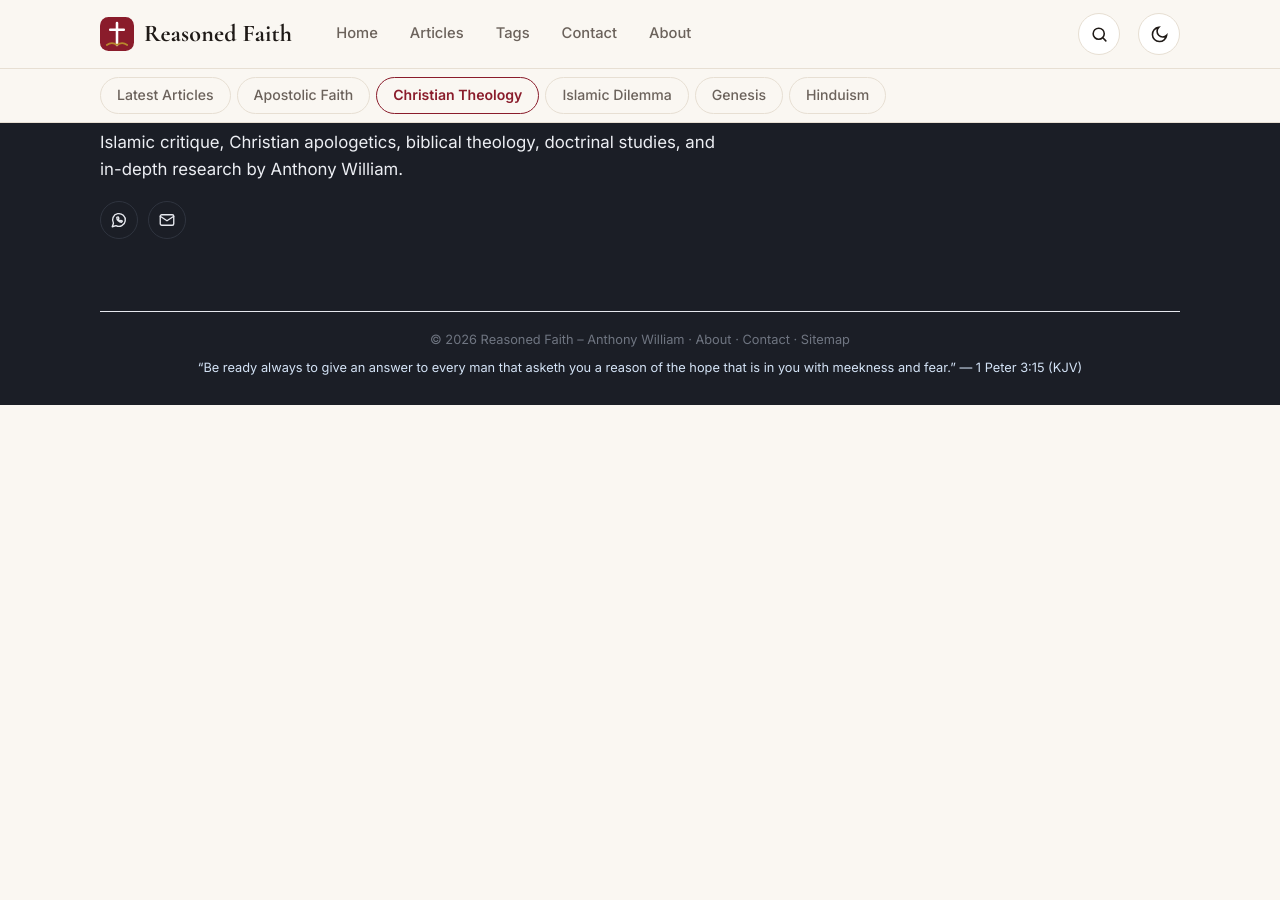
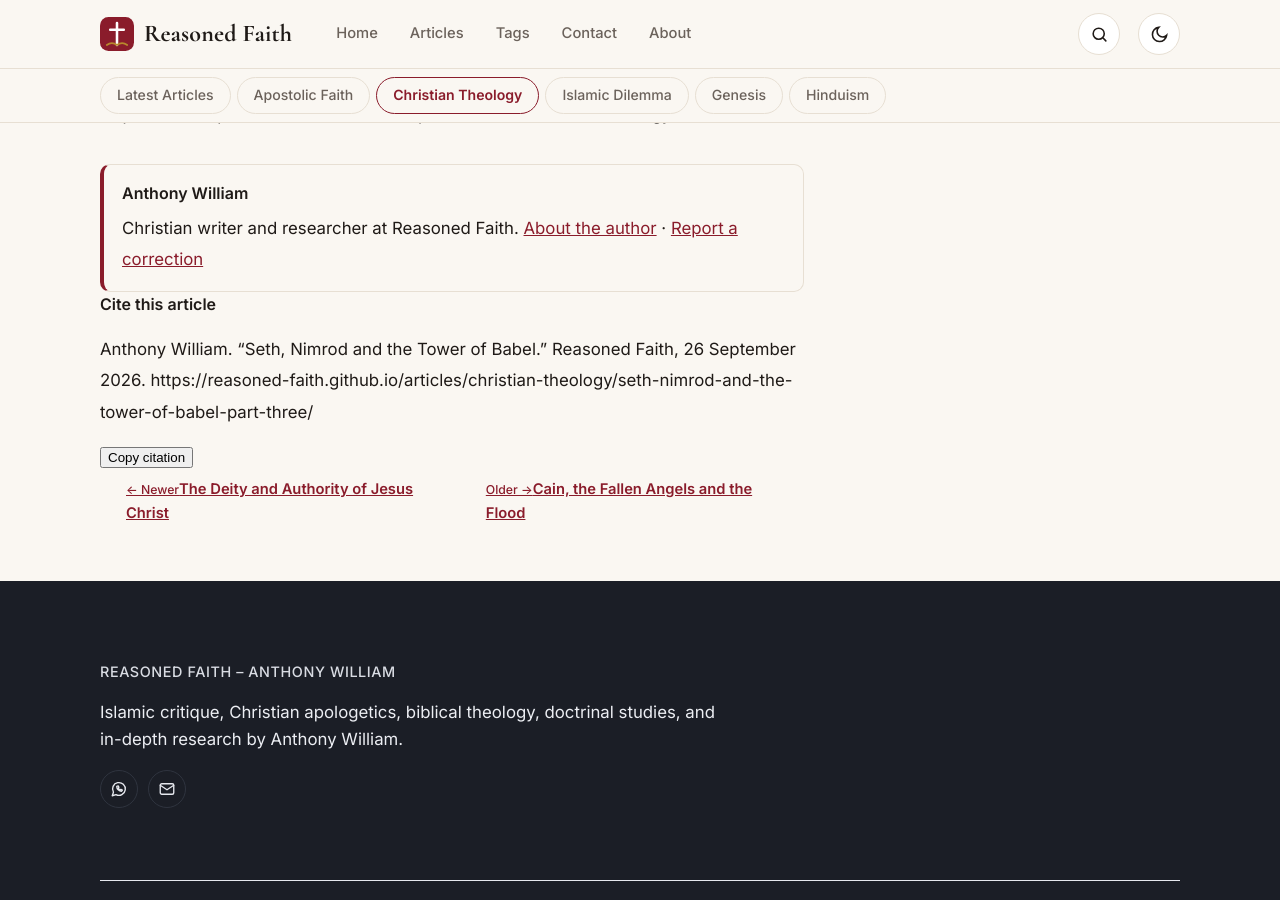
Before and after one commit to Reasoned-faith/reasoned-faith.github.io, a Jekyll site: the page built from _articles/christian-theology/seth-nimrod-and-the-tower-of-babel-part-three.md, in a window 1280 px wide and 900 px high, scrolled down 8309 px. Built offline with Jekyll 4.4.1, drawn with Linux system fonts in a browser that asks for light colours; before the commit the page ends 8714 px from its top, so only the background shows below that; some of the changed text lies outside the part shown.

Commit message:
Update article.html

```diff
--- a/_layouts/article.html
+++ b/_layouts/article.html
@@ -43,12 +43,30 @@ layout: default
     </div>
   </div>
   <h1>{{ page.title }}</h1>
-  <div class="ap-meta">{{ page.author | default: site.author }}{% if page.date %} · {{ page.date | date: "%-d %B %Y" }}{% endif %}{% if page.updated %} · Updated {{ page.updated | date: "%-d %B %Y" }}{% endif %}</div>
+  {%- assign rt_min = content | strip_html | number_of_words | divided_by: 220 | plus: 1 -%}
+  <div class="ap-meta">{{ page.author | default: site.author }}{% if page.date %} · {{ page.date | date: "%-d %B %Y" }}{% endif %}{% if page.updated %} · Updated {{ page.updated | date: "%-d %B %Y" }}{% endif %} · {{ rt_min }} min read</div>
   {% if page.excerpt %}<p class="ap-lead">{{ page.excerpt }}</p>{% endif %}
+  <nav class="toc" id="toc" aria-label="Contents" hidden></nav>
   {{ content }}
   <aside class="author-box"><b>{{ page.author | default: site.author }}</b>
     <p>Christian writer and researcher at {{ site.title }}. <a href="{{ '/about/' | relative_url }}">About the author</a> · <a href="{{ '/contact/' | relative_url }}">Report a correction</a></p>
   </aside>
+  <div class="cite-box">
+    <b>Cite this article</b>
+    <p id="cite-text">{{ site.author }}. “{{ page.title }}.” {{ site.title }}{% if page.date %}, {{ page.date | date: "%-d %B %Y" }}{% endif %}. {{ page.url | absolute_url }}</p>
+    <button type="button" class="cite-btn" id="cite-copy">Copy citation</button>
+  </div>
+  {%- assign pn_pre = "_articles/" | append: pt[1] | append: "/" -%}
+  {%- assign pn_list = arts | where_exp: "a", "a.relative_path contains pn_pre" -%}
+  {%- assign pn_i = -1 -%}
+  {%- for a in pn_list -%}{%- if a.url == page.url -%}{%- assign pn_i = forloop.index0 -%}{%- endif -%}{%- endfor -%}
+  {%- if pn_i >= 0 -%}
+  {%- assign pn_newer = pn_i | minus: 1 -%}{%- assign pn_older = pn_i | plus: 1 -%}
+  <nav class="pn" aria-label="More articles in this category">
+    {%- if pn_i > 0 -%}{%- assign nx = pn_list[pn_newer] -%}<a class="pn-a" href="{{ nx.url | relative_url }}"><small>← Newer</small><b>{{ nx.title }}</b></a>{%- else -%}<span></span>{%- endif -%}
+    {%- if pn_older < pn_list.size -%}{%- assign pv = pn_list[pn_older] -%}<a class="pn-a pn-r" href="{{ pv.url | relative_url }}"><small>Older →</small><b>{{ pv.title }}</b></a>{%- endif -%}
+  </nav>
+  {%- endif %}
 </article>
 </div><aside class="col-side">
 {% include main-categories.html %}
@@ -83,3 +101,31 @@ layout: default
 </section>
 {%- endif %}
 </aside></div>
+<script>
+(function(){
+  var box=document.getElementById("toc"),art=document.querySelector("article.prose");
+  if(box&&art){
+    var hs=[].slice.call(art.querySelectorAll("h2")).filter(function(h){return !h.closest(".sharepanel,.author-box,.sec-head");});
+    if(hs.length>=4){
+      var t=document.createElement("b");t.textContent="Contents";
+      var ol=document.createElement("ol");
+      hs.forEach(function(h,i){
+        if(!h.id)h.id="sec-"+(i+1);
+        var li=document.createElement("li"),a=document.createElement("a");
+        a.href="#"+h.id;a.textContent=h.textContent;
+        li.appendChild(a);ol.appendChild(li);
+      });
+      box.appendChild(t);box.appendChild(ol);box.hidden=false;
+    }
+  }
+  var cb=document.getElementById("cite-copy"),ct=document.getElementById("cite-text");
+  if(cb&&ct){
+    cb.addEventListener("click",function(){
+      var txt=ct.textContent.trim();
+      function done(){cb.textContent="Copied";setTimeout(function(){cb.textContent="Copy citation";},2000);}
+      if(navigator.clipboard&&navigator.clipboard.writeText){navigator.clipboard.writeText(txt).then(done,function(){});}
+      else{var r=document.createRange();r.selectNodeContents(ct);var sel=window.getSelection();sel.removeAllRanges();sel.addRange(r);try{document.execCommand("copy");done();}catch(e){}sel.removeAllRanges();}
+    });
+  }
+})();
+</script>
```
